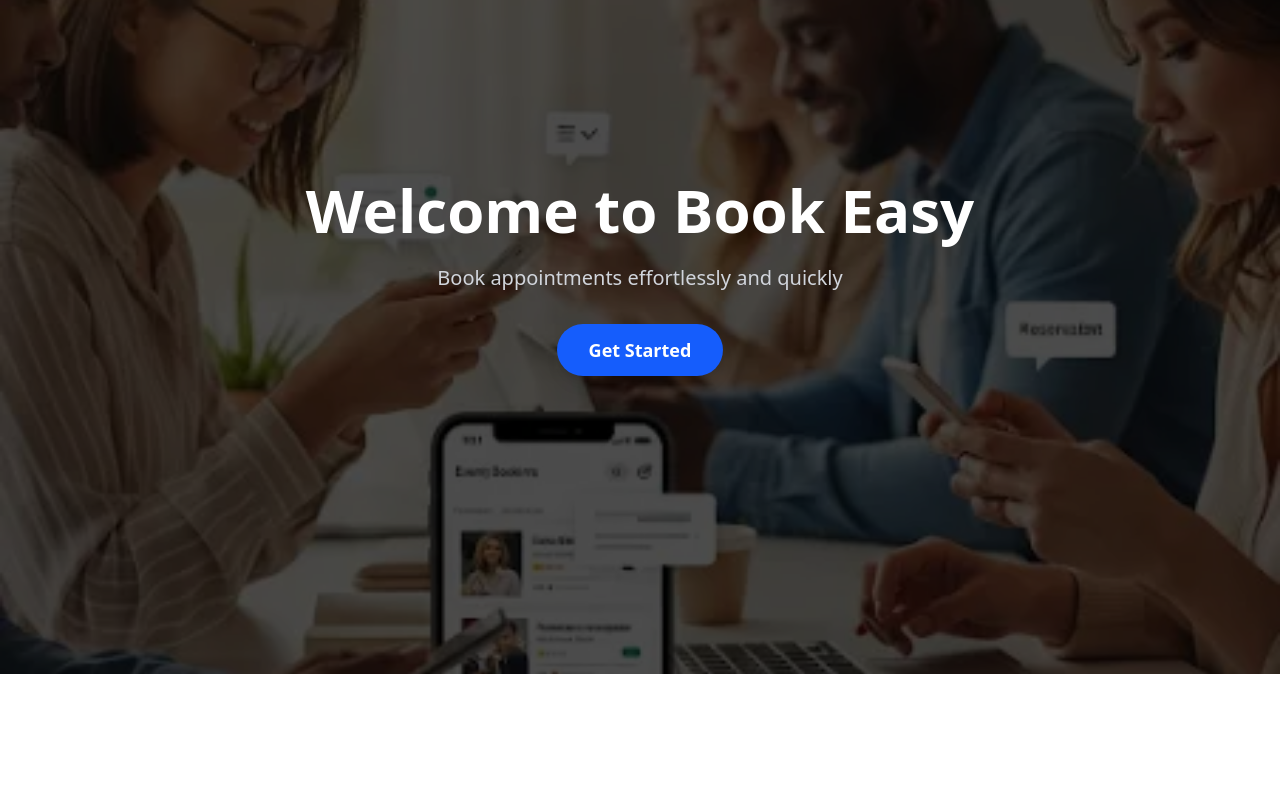
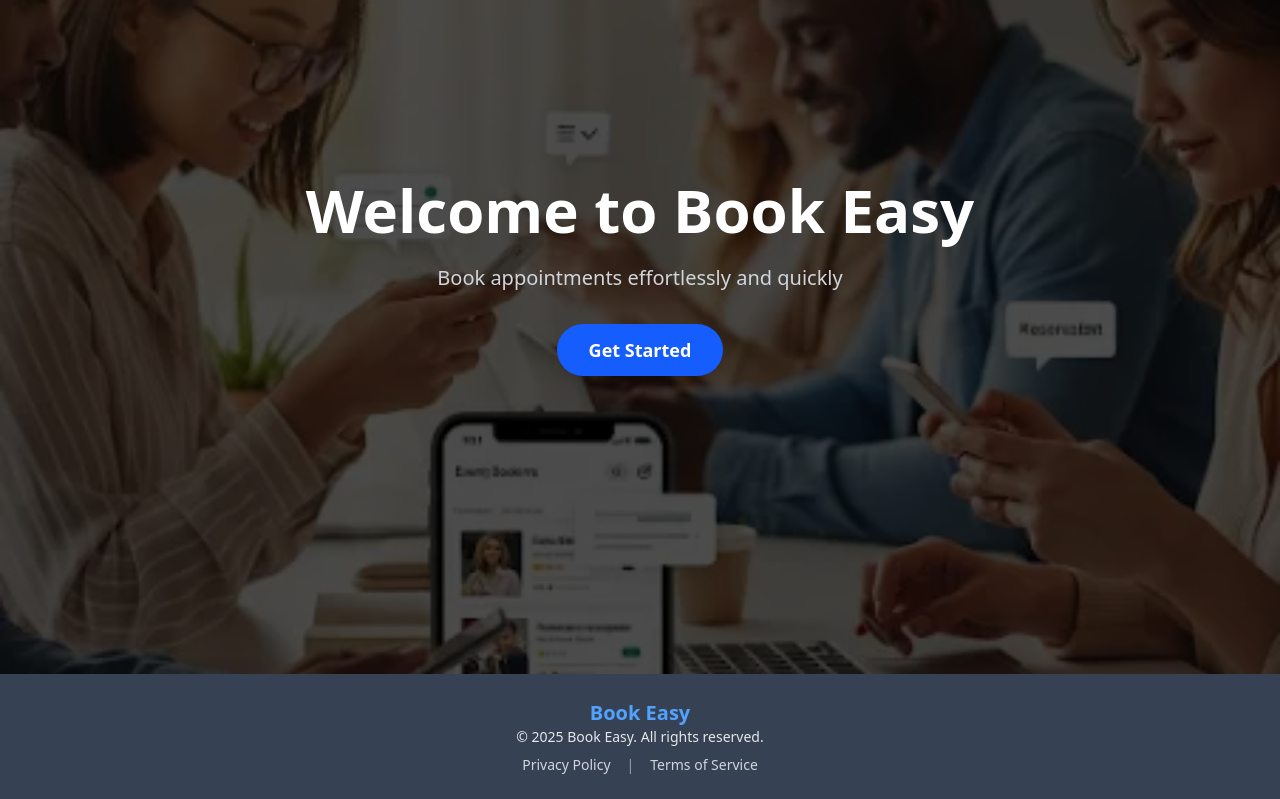
Before and after one commit to GregoryRobetertson/booking-app, a Next.js app: page / in a window 1280 px wide. Shown: the part 190-989 px from the top of the page. Before the commit the page ends 864 px from the top, so only its background shows below. Built offline with nearby package versions, Linux system fonts and the light colour scheme; no server answers.

Commit message:
add footer

```diff
--- a/src/app/dashboard/book/booking-form/page.jsx
+++ b/src/app/dashboard/book/booking-form/page.jsx
@@ -2,12 +2,13 @@
 import React from "react";
 import Header from "@/components/Header";
 import BookingForm from "../../components/BookingForm";
-
+import Footer from "@/components/Footer";
 export default function page() {
   return (
     <>
       <Header />
       <BookingForm />
+      <Footer />
     </>
   );
 }
--- a/src/app/dashboard/book/booking-list/page.jsx
+++ b/src/app/dashboard/book/booking-list/page.jsx
@@ -2,12 +2,13 @@
 import React from "react";
 import BookingList from "../../components/BookingList";
 import Header from "@/components/Header";
-
+import Footer from "@/components/Footer";
 export default function page() {
   return (
     <>
       <Header />
       <BookingList />
+      <Footer />
     </>
   );
 }
--- a/src/app/page.js
+++ b/src/app/page.js
@@ -1,13 +1,14 @@
 "use client";
 import Hero from "../components/Hero";
 import Header from "../components/Header";
-
+import Footer from "../components/Footer";
 export default function Home() {
   return (
     <>
       <Header />
       <main>
         <Hero />
+        <Footer />
       </main>
     </>
   );
--- /dev/null
+++ b/src/components/Footer.jsx
@@ -0,0 +1,32 @@
+import React from "react";
+
+export default function Footer() {
+  return (
+    <footer className="bg-gray-700 text-gray-200 py-6 px-4 text-center text-sm border-t border-gray-700">
+      <div className="max-w-6xl mx-auto flex flex-col items-center justify-center space-y-3">
+        {/* App Name */}
+        <h3 className="text-xl font-semibold text-blue-400 m-0">Book Easy</h3>
+        {/* Copyright */}
+        <p className="m-0">
+          &copy; {new Date().getFullYear()} Book Easy. All rights reserved.
+        </p>
+
+        <div className="mt-2 flex justify-center space-x-4">
+          <a
+            href="/privacy"
+            className="text-gray-300 hover:text-blue-400 transition-colors duration-200"
+          >
+            Privacy Policy
+          </a>
+          <span className="text-gray-400">|</span>
+          <a
+            href="/terms"
+            className="text-gray-300 hover:text-blue-400 transition-colors duration-200"
+          >
+            Terms of Service
+          </a>
+        </div>
+      </div>
+    </footer>
+  );
+}
--- a/src/components/Header.jsx
+++ b/src/components/Header.jsx
@@ -28,7 +28,7 @@ export default function Header() {
   };
 
   return (
-    <header className="p-4 shadow-sm bg-white">
+    <header className="p-4 shadow-sm bg-gray-300">
       <div className="max-w-7xl mx-auto flex items-center justify-between">
         {/* Logo */}
         <Link href="/" className="font-bold text-2xl text-blue-600">
```
